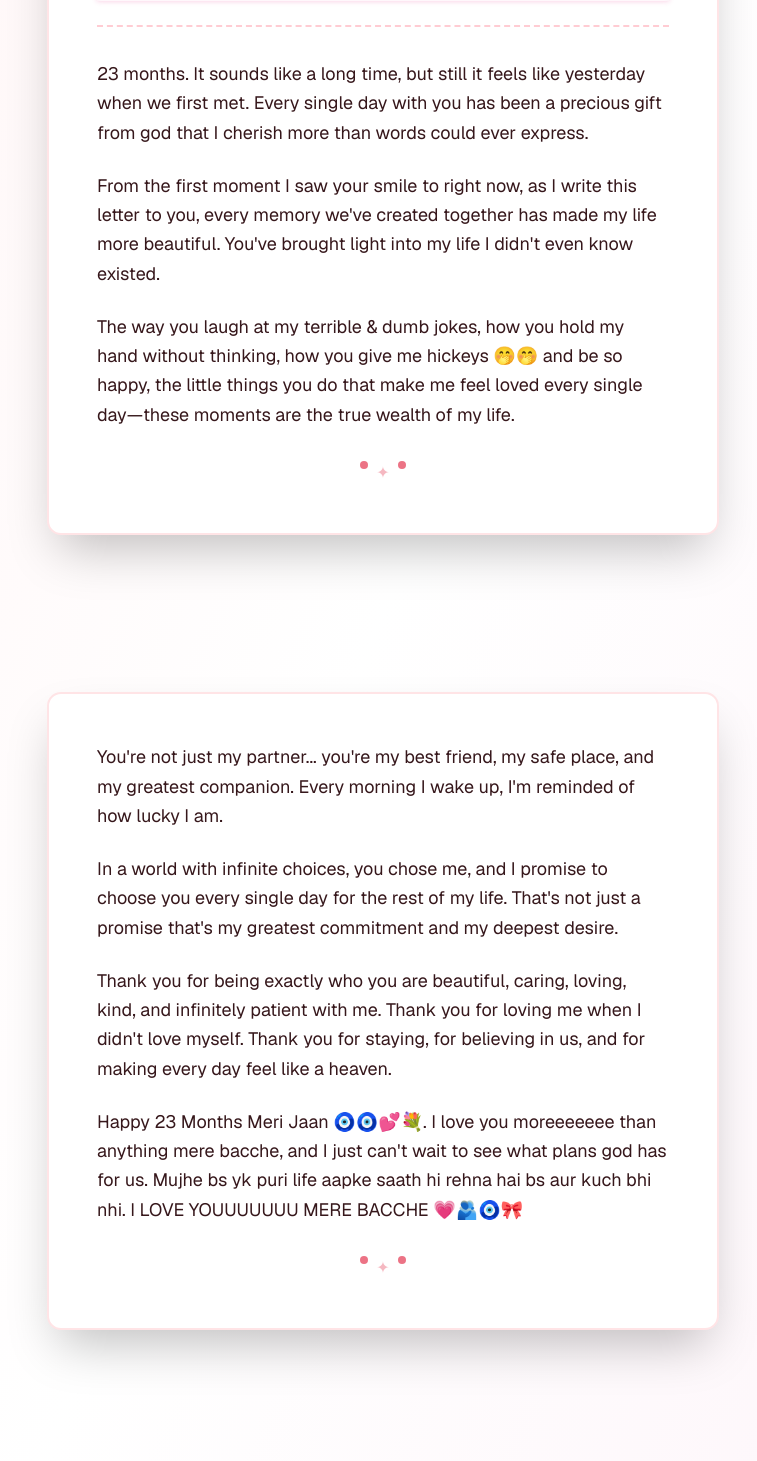
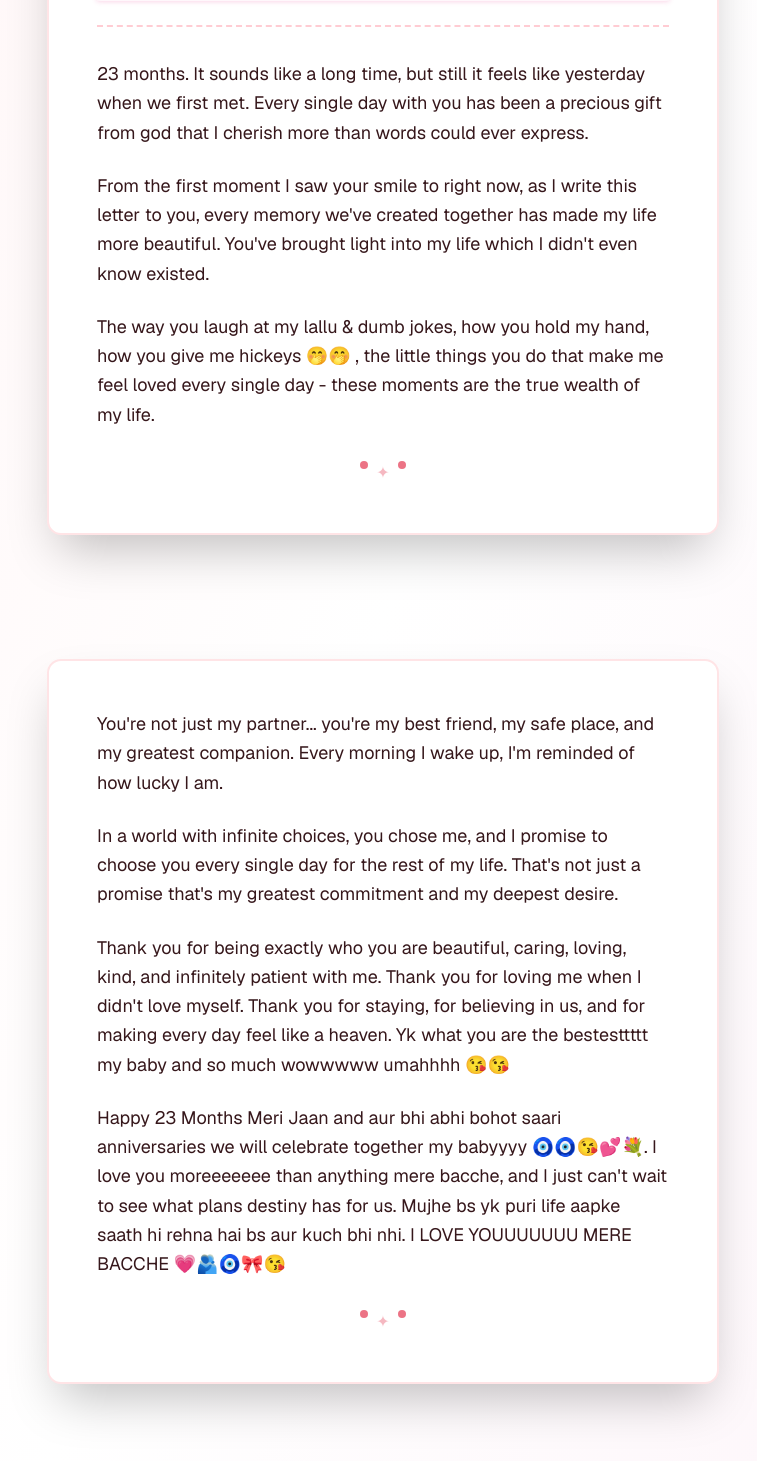
Before and after one commit to ArjavJain07/letter, a Next.js app: page / in a window 1280 px wide. Shown: the part 989-2450 px from the top of the page, without its empty margins (257-1014 px from the left). Built offline with nearby package versions, Linux system fonts and the light colour scheme.

Commit message:
Update anniversary-letter.tsx

```diff
--- a/components/anniversary-letter.tsx
+++ b/components/anniversary-letter.tsx
@@ -30,7 +30,7 @@ export function AnniversaryLetter() {
             </div>
 
             <div className="text-center opacity-0 animate-slide-up" style={{ animationDelay: "1s" }}>
-              <p className="text-muted-foreground text-lg">A love letter handwritten in your heart</p>
+              <p className="text-muted-foreground text-lg">A love letter written in your heart</p>
               <div className="flex justify-center gap-2 mt-8">
                 <div
                   className="w-1.5 h-1.5 rounded-full bg-primary animate-bounce-subtle"
@@ -77,15 +77,15 @@ export function AnniversaryLetter() {
                 >
                   From the first moment I saw your smile to right now, as I write this letter to you, every memory we've
                   created together has made my life more beautiful. You've brought light into my
-                  life I didn't even know existed.
+                  life which I didn't even know existed.
                 </p>
 
                 <p
                   className="text-lg leading-relaxed text-foreground dark:text-slate-100 opacity-0 animate-slide-up"
                   style={{ animationDelay: "1s" }}
                 >
-                  The way you laugh at my terrible & dumb jokes, how you hold my hand without thinking, how you give me hickeys 🤭🤭 and
-                  be so happy, the little things you do that make me feel loved every single day—these moments are the true wealth of my life.
+                  The way you laugh at my lallu & dumb jokes, how you hold my hand, how you give me hickeys 🤭🤭
+                  , the little things you do that make me feel loved every single day - these moments are the true wealth of my life.
                 </p>
               </div>
 
@@ -131,16 +131,17 @@ export function AnniversaryLetter() {
                 >
                   Thank you for being exactly who you are beautiful, caring, loving, kind, and infinitely patient with me.
                   Thank you for loving me when I didn't love myself. Thank you for staying, for believing in us, and for
-                  making every day feel like a heaven.
+                  making every day feel like a heaven. Yk what you are the bestesttttt my baby and so much wowwwww umahhhh 😘😘
                 </p>
 
                 <p
                   className="text-lg leading-relaxed text-foreground dark:text-slate-100 opacity-0 animate-slide-up"
                   style={{ animationDelay: "1.2s" }}
                 >
-                  Happy 23 Months Meri Jaan 🧿🧿💕💐. I love you moreeeeeee than anything mere bacche, and
-                  I just can't wait to see what plans god has for us. Mujhe bs yk puri life aapke saath
-                  hi rehna hai bs aur kuch bhi nhi. I LOVE YOUUUUUUU MERE BACCHE 💗🫂🧿🎀
+                  Happy 23 Months Meri Jaan and aur bhi abhi bohot saari anniversaries we will celebrate together my babyyyy 🧿🧿😘💕💐.
+                  I love you moreeeeeee than anything mere bacche, and
+                  I just can't wait to see what plans destiny has for us. Mujhe bs yk puri life aapke saath
+                  hi rehna hai bs aur kuch bhi nhi. I LOVE YOUUUUUUU MERE BACCHE 💗🫂🧿🎀😘
                 </p>
               </div>
 
```
